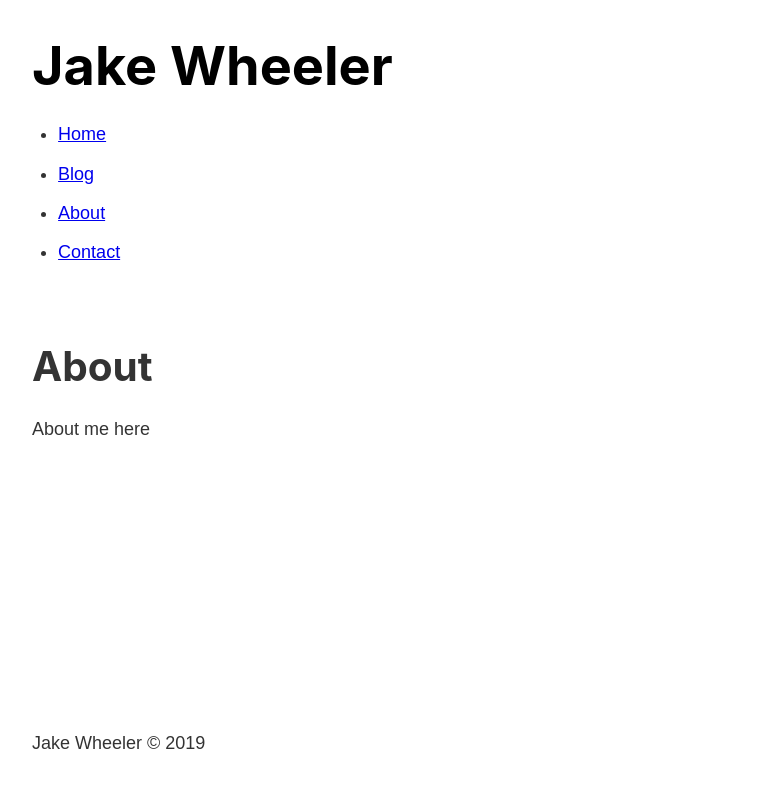
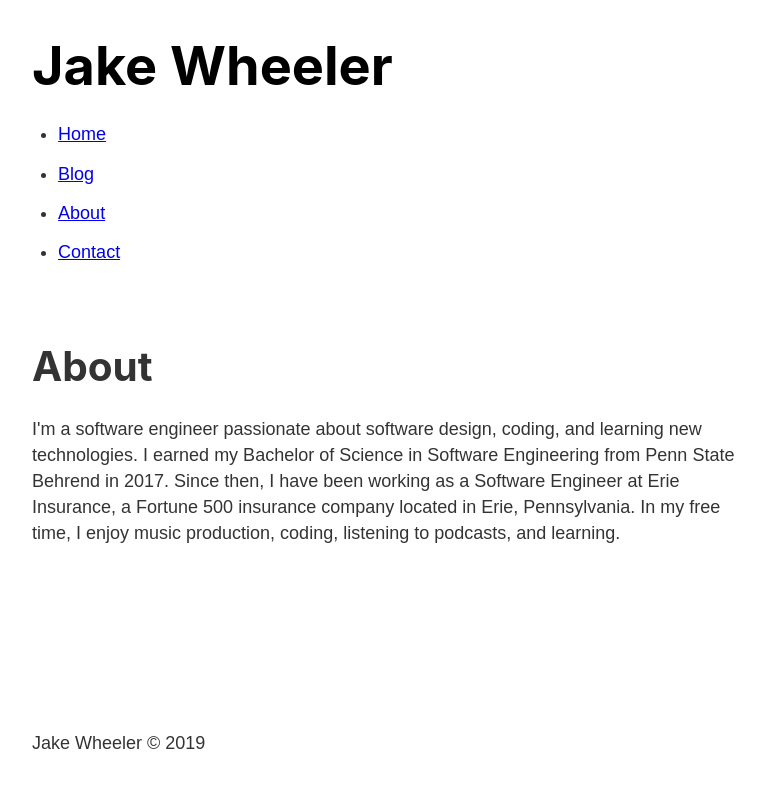
Before and after one commit to jakewheeler/personal-gatsby-site, a Gatsby site: page /about in a window 1280 px wide. Shown: the whole page, without its empty margins (251-1016 px from the left). Built offline with nearby package versions, Linux system fonts and the light colour scheme; Gatsby itself is replaced by a stand-in of ours.

Commit message:
added some content, added seo to blog posts

```diff
--- a/src/pages/about.js
+++ b/src/pages/about.js
@@ -7,7 +7,14 @@ const AboutPage = () => {
     <Layout>
       <SEO title="About" />
       <h1>About</h1>
-      <p>About me here</p>
+      <p>
+        I'm a software engineer passionate about software design, coding, and
+        learning new technologies. I earned my Bachelor of Science in Software
+        Engineering from Penn State Behrend in 2017. Since then, I have been
+        working as a Software Engineer at Erie Insurance, a Fortune 500
+        insurance company located in Erie, Pennsylvania. In my free time, I
+        enjoy music production, coding, listening to podcasts, and learning.
+      </p>
     </Layout>
   )
 }
--- a/src/pages/contact.js
+++ b/src/pages/contact.js
@@ -8,7 +8,7 @@ const ContactPage = () => {
       <SEO title="Contact" />
       <h1>Contact</h1>
       <p>
-        You can reach out to me on Twitter via
+        You can reach out to me on Twitter via{" "}
         <a
           href="https://www.twitter.com/_jakewheeler"
           target="_blank"
--- a/src/templates/blog.js
+++ b/src/templates/blog.js
@@ -2,6 +2,7 @@ import React from "react"
 import { graphql } from "gatsby"
 import Layout from "../components/layout"
 import { documentToReactComponents } from "@contentful/rich-text-react-renderer"
+import SEO from "../components/seo"
 
 export const query = graphql`
   query($slug: String!) {
@@ -27,6 +28,7 @@ const Blog = props => {
   }
   return (
     <Layout>
+      <SEO title={props.data.contentfulBlogPost.title} />
       <h1>{props.data.contentfulBlogPost.title}</h1>
       <p>{props.data.contentfulBlogPost.publishedDate}</p>
       {documentToReactComponents(
```
Also changed, not shown: src/components/seo.js (+0 -7 lines).
